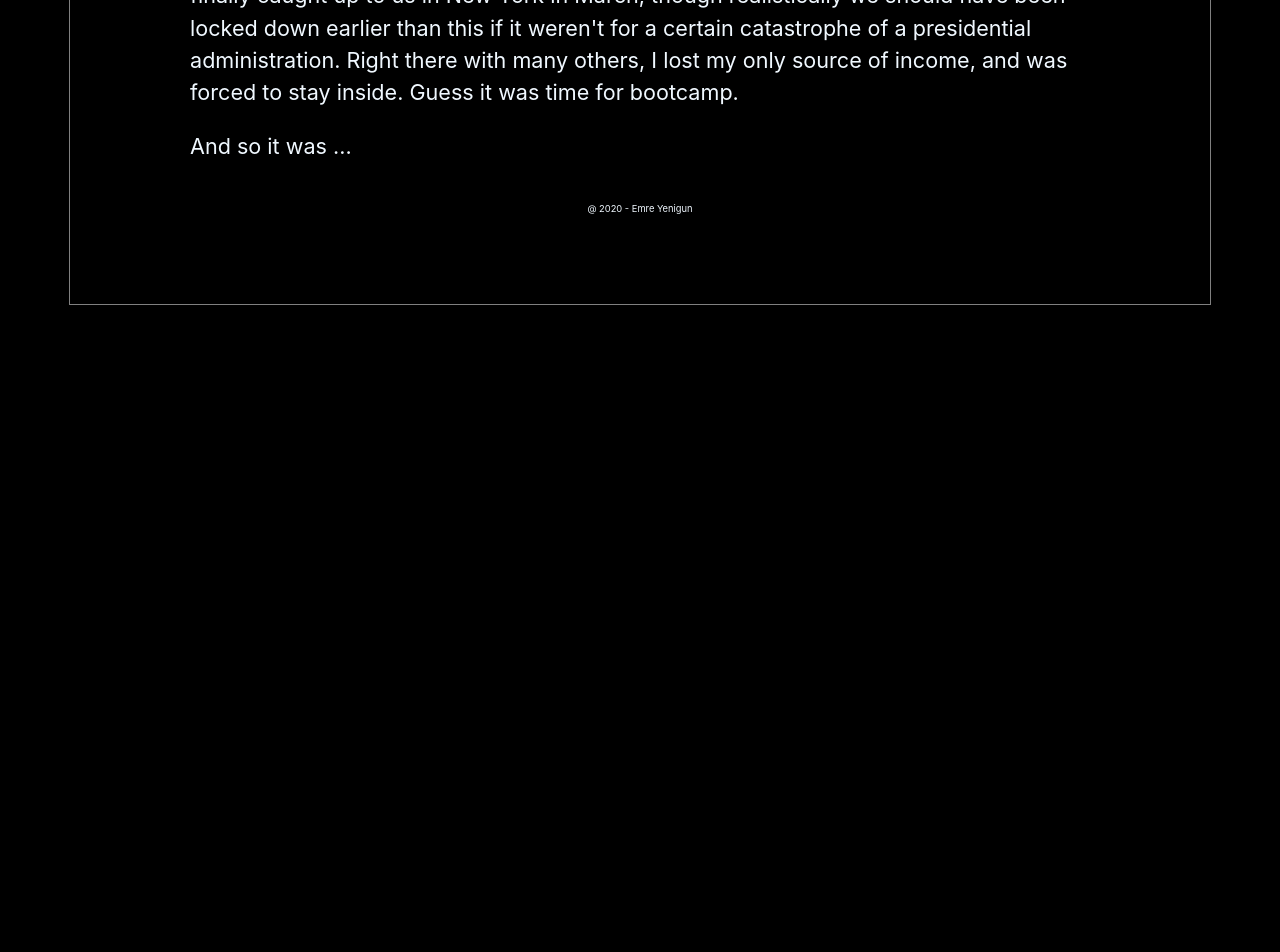
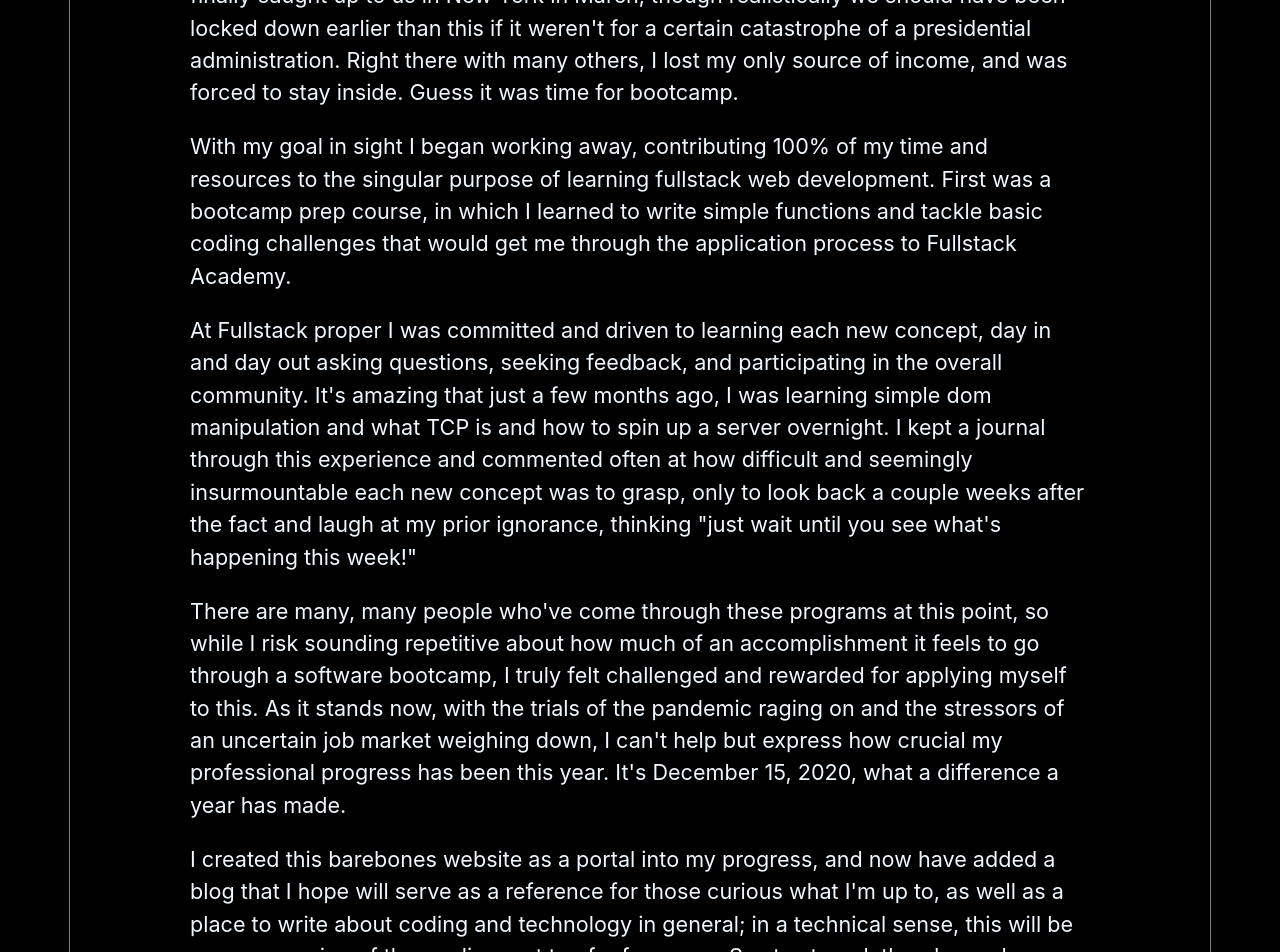
Before and after one commit to esyeng/emreyenigun.com, a Next.js app: page /blog in a window 1280 px wide. Shown: the part 3080-4032 px from the top of the page. Before the commit the page ends 3405 px from the top, so only its background shows below. Built offline with nearby package versions, Linux system fonts and the light colour scheme.

Commit message:
Feat: first post

```diff
--- a/pages/blog.js
+++ b/pages/blog.js
@@ -127,7 +127,42 @@ export default function Contact() {
             others, I lost my only source of income, and was forced to stay
             inside. Guess it was time for bootcamp.
           </p>
-          <p className={utilStyles.blogText}>And so it was ...</p>
+          <p className={utilStyles.blogText}>
+            With my goal in sight I began working away, contributing 100% of my
+            time and resources to the singular purpose of learning fullstack web
+            development. First was a bootcamp prep course, in which I learned to
+            write simple functions and tackle basic coding challenges that would
+            get me through the application process to Fullstack Academy.
+          </p>
+          <p className={utilStyles.blogText}>
+            At Fullstack proper I was committed and driven to learning each new
+            concept, day in and day out asking questions, seeking feedback, and
+            participating in the overall community. It's amazing that just a few
+            months ago, I was learning simple dom manipulation and what TCP is
+            and how to spin up a server overnight. I kept a journal through this
+            experience and commented often at how difficult and seemingly
+            insurmountable each new concept was to grasp, only to look back a
+            couple weeks after the fact and laugh at my prior ignorance,
+            thinking "just wait until you see what's happening this week!"
+          </p>
+          <p className={utilStyles.blogText}>
+            There are many, many people who've come through these programs at
+            this point, so while I risk sounding repetitive about how much of an
+            accomplishment it feels to go through a software bootcamp, I truly
+            felt challenged and rewarded for applying myself to this. As it
+            stands now, with the trials of the pandemic raging on and the
+            stressors of an uncertain job market weighing down, I can't help but
+            express how crucial my professional progress has been this year.
+            It's December 15, 2020, what a difference a year has made.
+          </p>
+          <p className={utilStyles.blogText}>
+            I created this barebones website as a portal into my progress, and
+            now have added a blog that I hope will serve as a reference for
+            those curious what I'm up to, as well as a place to write about
+            coding and technology in general; in a technical sense, this will be
+            my own version of the medium not too far from now. So stay tuned,
+            there's much more to come on emreyenigun.com.
+          </p>
         </div>
       </section>
     </Layout>
```
